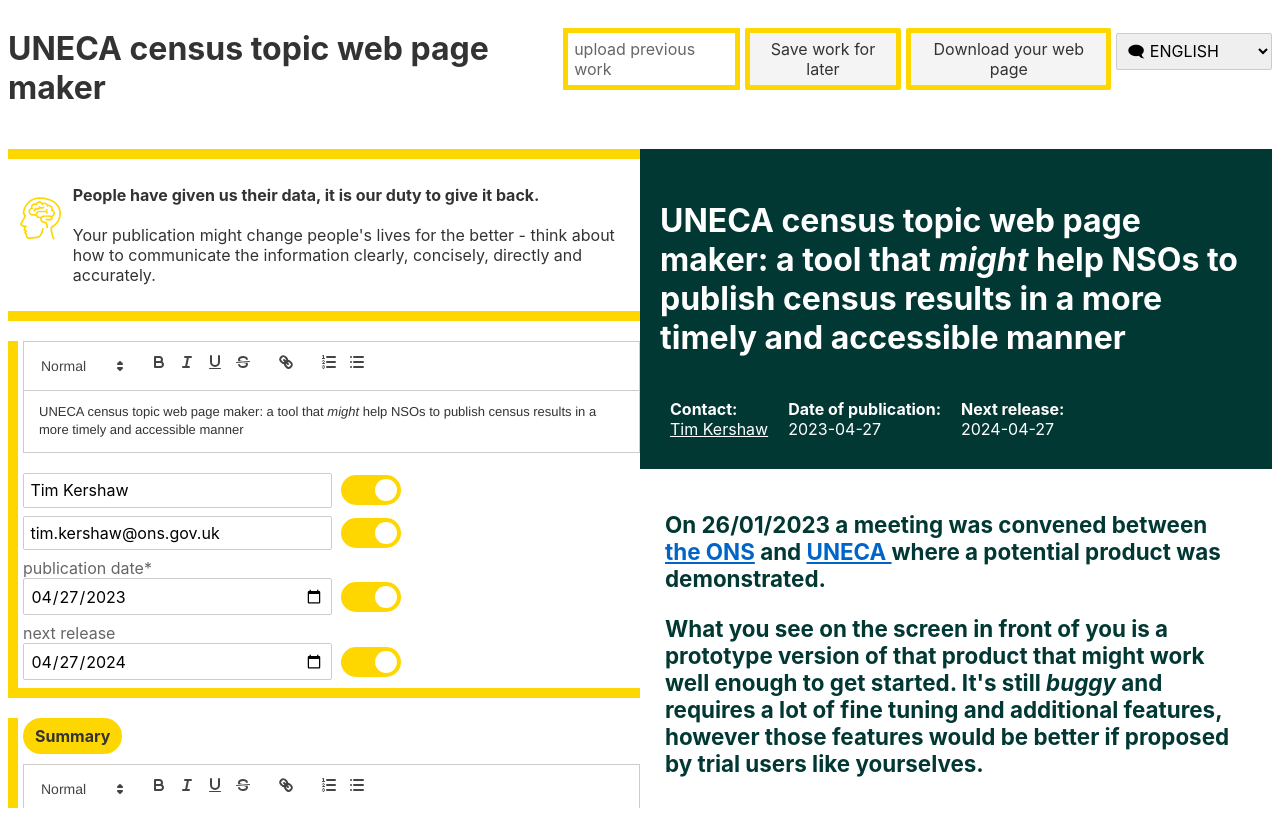
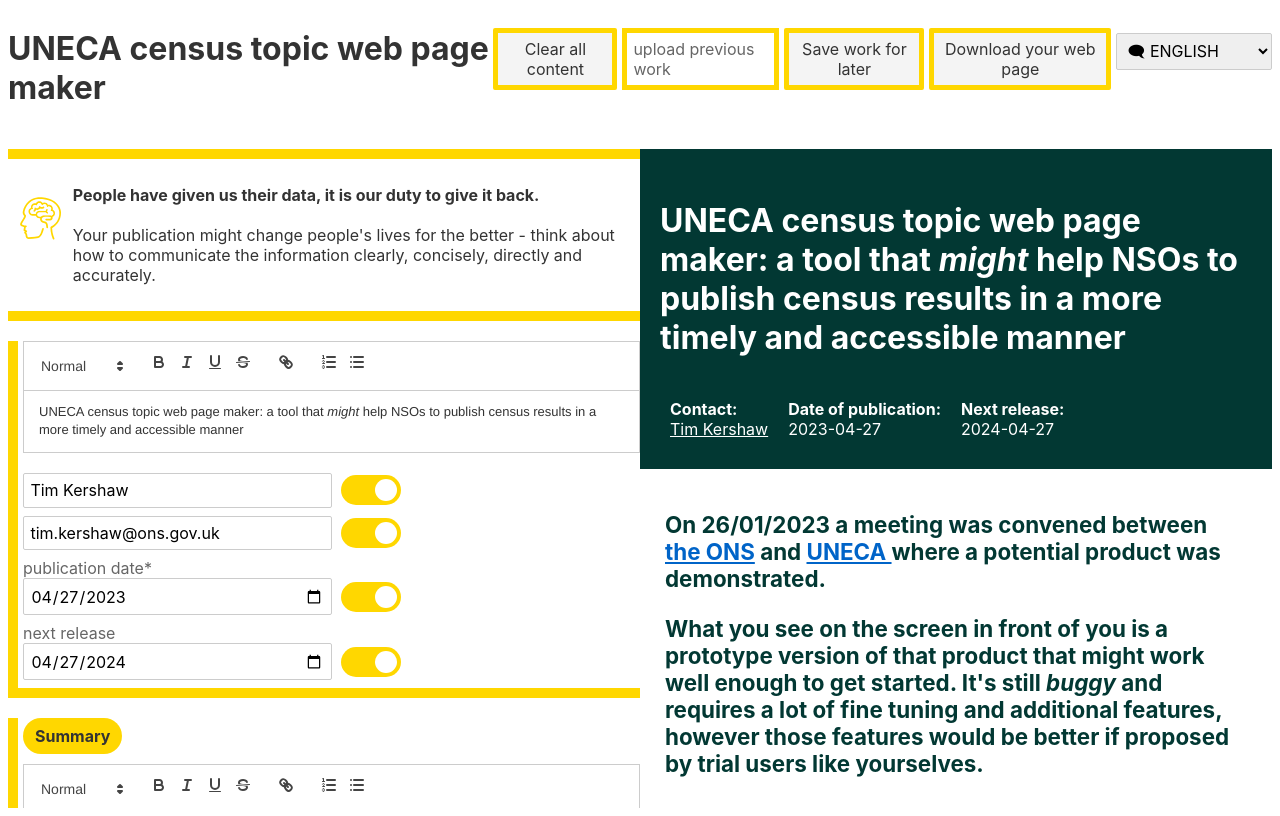
Before and after one commit to incontrolapps/UNECA, a Svelte app: page / in a window 1280 px wide. Built offline with nearby package versions, Linux system fonts and the light colour scheme.

Commit message:
cleanSheet function

```diff
--- a/src/App.svelte
+++ b/src/App.svelte
@@ -11,6 +11,26 @@
   import placeholders from './stories'
   import Editor from './Editor.svelte'
   const route = document.URL//"https://fa1rvwwsxx343.ons.statistics.gov.uk/TimK/UNECA/"
+
+  let cleanSheet={
+    "title": "Title*",
+    "name": "Author",
+    "email": "",
+    "date": "TBC",
+    "next": "TBC",
+    "summary": "Brief summary here",
+    "sections": [
+        {
+            "subtitle": "First section",
+            "graphic": "",
+            "text": "Text content",
+            "embed": "",
+            "download": ""
+        }
+    ],
+    "links": [],
+    "downloads": []
+}
 
   function download(filename, text) {
   var element = document.createElement('a');
@@ -184,6 +204,11 @@
 <h1 style:float="left" style:max-width=100%>
   {@html lab[lang][11]}
 </h1>
+
+<button  style="height: fit-content;padding: 6px; margin-top: 20px;margin-right:5px" on:click={()=>{localStorage.content=JSON.stringify(cleanSheet); location.reload(); } }>
+  Clear all content
+  </button>
+
 <label class="custom-file-upload">
 <input type="file" bind:files on:change={previewFile} accept=".uneca" style="height: fit-content;padding: 6px; margin-top: 20px;" placeholder="upload previous work"/>
 upload previous work
```
Also changed, not shown: public/build/bundle.js, 1 other file (tests, documents, lock files or other folders).
